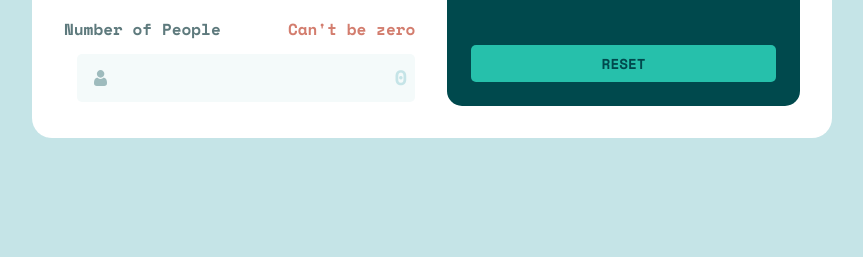
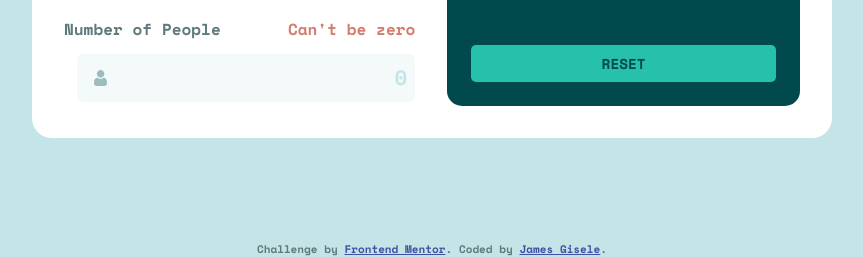
Before and after one commit to jmgisele/tip-calculator-app-main, a plain HTML site: page index.html in a window 1280 px wide. Shown: the part 556-813 px from the top of the page, without its empty margins (208-1071 px from the left). Drawn offline with nearby package versions, Linux system fonts and the light colour scheme.

Commit message:
adding footer back

```diff
--- a/index.html
+++ b/index.html
@@ -69,6 +69,10 @@
     </div>
   </main>
   <script src="app.js"></script>
+  <footer class="attribution">
+    Challenge by <a href="https://www.frontendmentor.io?ref=challenge" target="_blank">Frontend Mentor</a>.
+    Coded by <a href="#">James Gisele</a>.
+  </footer>
 </body>
 
 </html>
```
